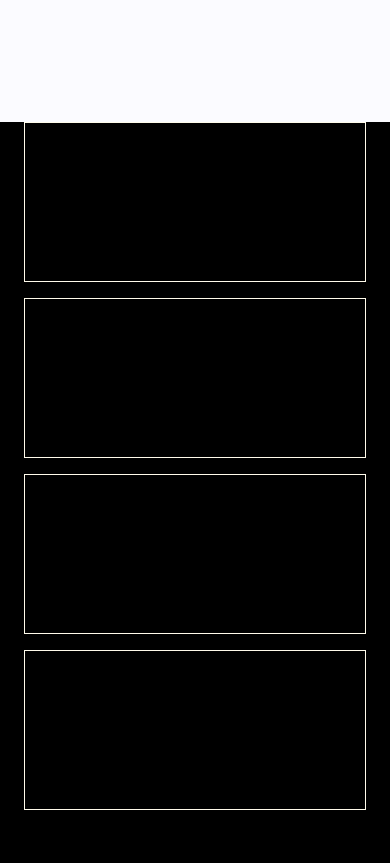
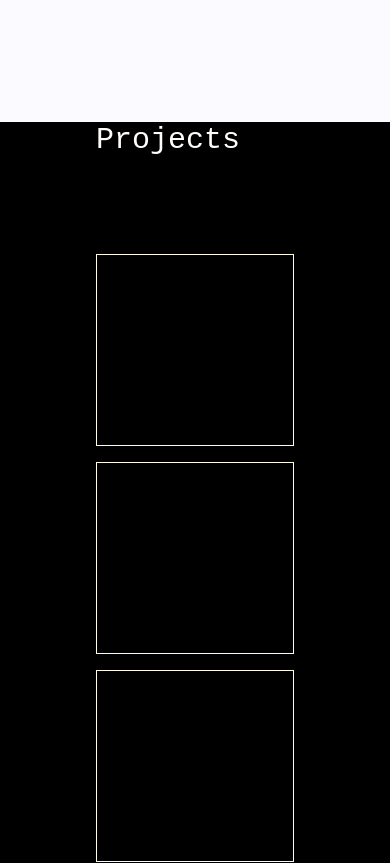
Before and after one commit to tgodoy12/portfolio, a React (Create React App) app: page / in a window 390 px wide. Shown: the part 2100-2963 px from the top of the page. Built offline with nearby package versions, Linux system fonts and the light colour scheme.

Commit message:
grid responsive, json for projects created

```diff
--- a/src/js/components/projectCard.js
+++ b/src/js/components/projectCard.js
@@ -2,7 +2,7 @@ import React from "react";
 
 const ProjectCard = () => {
     return (
-        <div className="border border-amber-50 h-40 sm:w-full min-w-40">
+        <div className="border border-amber-50 h-48 w-full min-w-40">
 
         </div>
     )
--- a/src/js/components/projects.js
+++ b/src/js/components/projects.js
@@ -6,11 +6,15 @@ import ProjectCard from "./projectCard";
 const Projects = () => {
 
     return (
-        <div className=" min-h-screen bg-[#000000] mx-auto px-6 sm:px-10 lg:px-24 xl:px-36">
-            {/* <PolygonTop/> */}
+        <div className=" min-h-screen bg-[#000000] flex flex-col justify-center mx-auto px-24 sm:px-32 lg:px-36 xl:px-72">
+
+            <div className="title text-3xl mb-24">
+                Projects
+            </div>
 
             <div class="
                 grid grid-cols-1 gap-4
+                justify-items-center
                 md:grid-cols-2
                 xl:grid-cols-3">
                 <ProjectCard />
--- a/src/styles/App.css
+++ b/src/styles/App.css
@@ -14,3 +14,8 @@ body {
 
   font-family: monospace;
 }
+
+.title {
+  color: var(--color-text);
+
+}
```
Also changed, not shown: src/js/assets/projects.json (added, +26 -0 lines).
